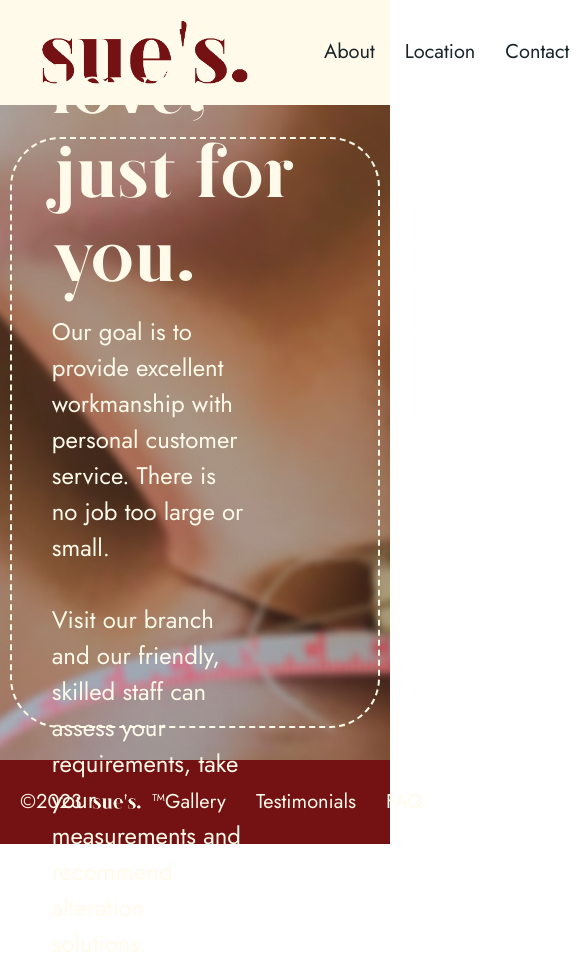
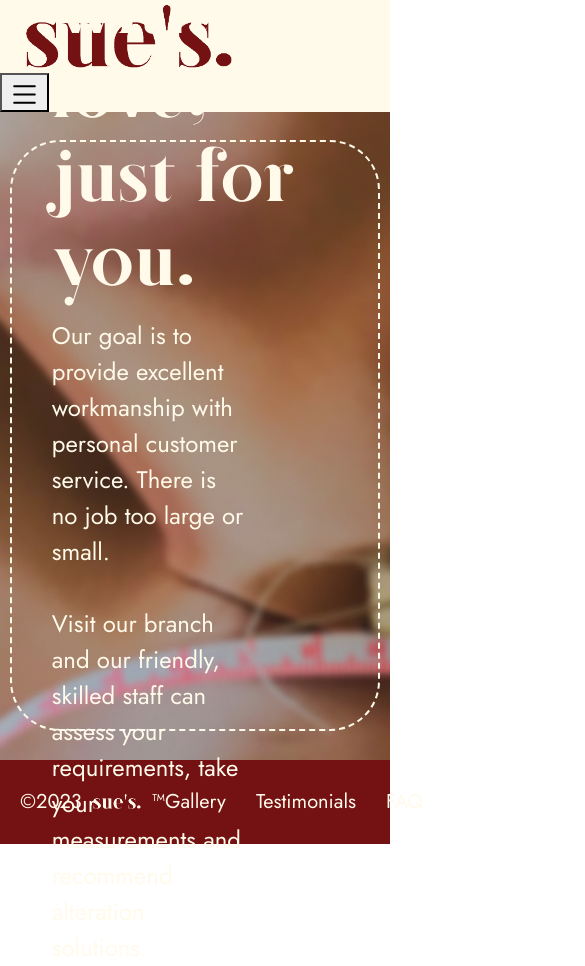
Before and after one commit to psolis1997/sues, a React (Vite) app: page / in a window 390 px wide. Shown: the top 966 px of the page, 585 px wide, since content can reach past the window. Built offline with nearby package versions, Linux system fonts and the light colour scheme; no server answers.

Commit message:
Menu Change

```diff
--- a/package.json
+++ b/package.json
@@ -13,6 +13,8 @@
     "axios": "^1.4.0",
     "bootstrap": "^5.3.0",
     "react": "^18.2.0",
+    "react-bootstrap": "^2.8.0",
+    "react-bootstrap-icons": "^1.10.3",
     "react-dom": "^18.2.0",
     "react-router-dom": "^6.13.0",
     "swiper": "^9.4.1"
--- a/src/App.css
+++ b/src/App.css
@@ -381,3 +381,43 @@ form textarea {
   column-gap: 30px;
   align-items: center;
 }
+
+#menu-container, .mobileMenu {
+  display: none;
+}
+
+@media screen and (max-width: 992px) {
+
+  .topnav {
+    display: none;
+  }
+
+  #menu-container {
+    display: block;
+  }
+
+  .mobileMenu {
+    display: block;
+    width: 100%;
+    background-color: #192528;
+    position: fixed;
+    z-index: 1;
+  }
+
+  .mobileMenu a {
+    font-family: 'Jost';
+      color: #FFFAEA;
+      text-decoration: none;
+      font-size: 30px;
+      display: block;
+      text-align: center;
+      margin-top: 20px;
+  }
+
+  #hamburger-icon {
+    font-size: 33px;
+    position: relative;
+    top: 2px;
+  }
+
+}
--- a/src/App.jsx
+++ b/src/App.jsx
@@ -1,4 +1,4 @@
-import {HashRouter} from "react-router-dom"
+import { HashRouter } from "react-router-dom"
 import Header from './components/Header'
 import Footer from './components/Footer'
 import Links from './Links'
@@ -11,7 +11,7 @@ function App() {
     <HashRouter>
       <Header />
       <Links />
-      <Footer/>
+      <Footer />
     </HashRouter>
   )
 }
--- a/src/components/Header.jsx
+++ b/src/components/Header.jsx
@@ -1,6 +1,18 @@
+import { useState } from "react"
 import { Link } from "react-router-dom"
+import { List } from "react-bootstrap-icons"
+import MobileMenu from "./MobileMenu"
 
 const Header = () => {
+
+    // Declare on/off state for mobile menu
+    const [menuIsOpen, openMenu] = useState(false);
+    // toggle state of open menu
+    const toggleMobileMenu = () => {
+        openMenu(!menuIsOpen);
+        document.body.classList.toggle('no-scroll');
+    }
+
     return <div className="header-nav">
         <div className="topnav">
             <div className="logo">
@@ -39,6 +51,27 @@ const Header = () => {
                 </button>
             </div>
         </div>
+
+        {/* HAMBURGER ICON */}
+        <div id='menu-container'>
+            <div className="logo">
+                <Link to='/'>
+                    <img src="./assets/sue's-logo.png" alt=""
+                        style={{
+                            width: '218px',
+                            marginLeft: '20px',
+                            marginRight: '40px'
+                        }}
+                    />
+                </Link>
+            </div>
+            <button id='menu-button' className='show-mobile-menu-button' onClick={toggleMobileMenu}>
+                <List id='hamburger-icon' />
+            </button>
+        </div>
+        {/* If menuIsOpen is true, show the mobile menu */}
+        {/* Gives the mobile menu our close method */}
+        {menuIsOpen && <MobileMenu closeMethod={toggleMobileMenu} />}
     </div>
 
 }
--- /dev/null
+++ b/src/components/MobileMenu.jsx
@@ -0,0 +1,41 @@
+import React from 'react'
+import { Link } from 'react-router-dom'
+import { X } from 'react-bootstrap-icons'
+
+
+
+const MobileMenu = ({ closeMethod }) => {
+
+    return (
+        <>
+            <div className='mobileMenu'>
+                <button id='close-nav-menu' onClick={closeMethod}>
+                    <X />
+                </button>
+                <ul id='mobile-menu'>
+                    <li>
+                        <Link to='/' onClick={closeMethod}>Home</Link>
+                    </li>
+                    <li>
+                        <Link to='/about' onClick={closeMethod}>About</Link>
+                    </li>
+                    <li>
+                        <Link to='/location' onClick={closeMethod}>Location</Link>
+                    </li>
+                    <li>
+                        <Link to='/contact' onClick={closeMethod}>Contact</Link>
+                    </li>
+                    <li>
+                        <Link to='/Services' onClick={closeMethod}>Services</Link>
+                    </li>
+                    <button className='cta'>
+                        <Link to="/booking">Book Now</Link>
+                    </button>
+                </ul>
+            </div>
+
+        </>
+    )
+}
+
+export default MobileMenu
--- a/src/pages/Contact.jsx
+++ b/src/pages/Contact.jsx
@@ -1,6 +1,7 @@
 import React from "react"
 import ContactForm from "../components/ContactForm"
 import background from '../assets/background.png'
+
 
 const Contact = () => {
   return (
@@ -21,7 +22,7 @@ const Contact = () => {
             Email: info@suesrepairs.co.nz
           </p>
           <p>
-            Social: logo logo
+            Social: logo
           </p>
         </div>
       </div>
```
Also changed, not shown: 1 other file (tests, documents, lock files or other folders).
